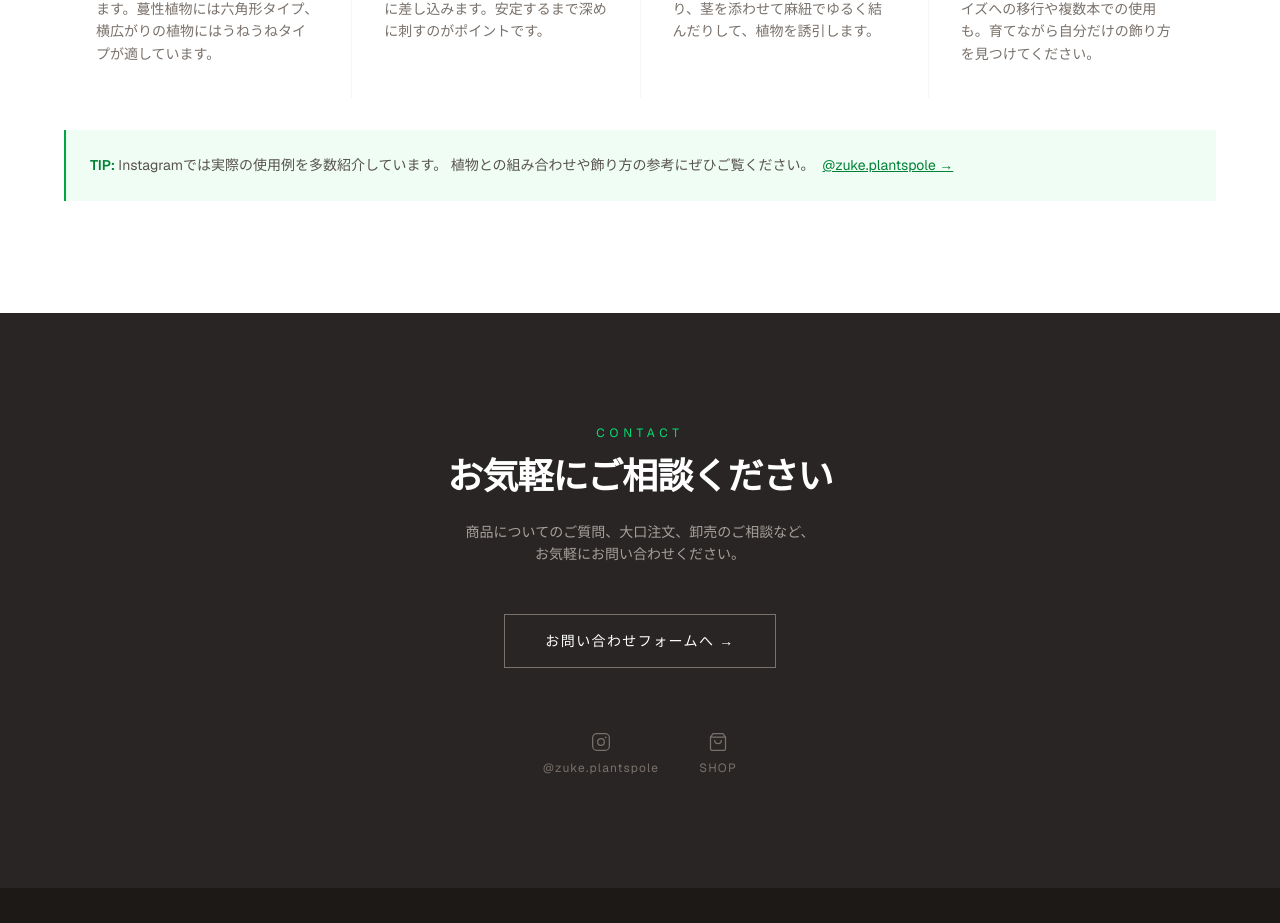
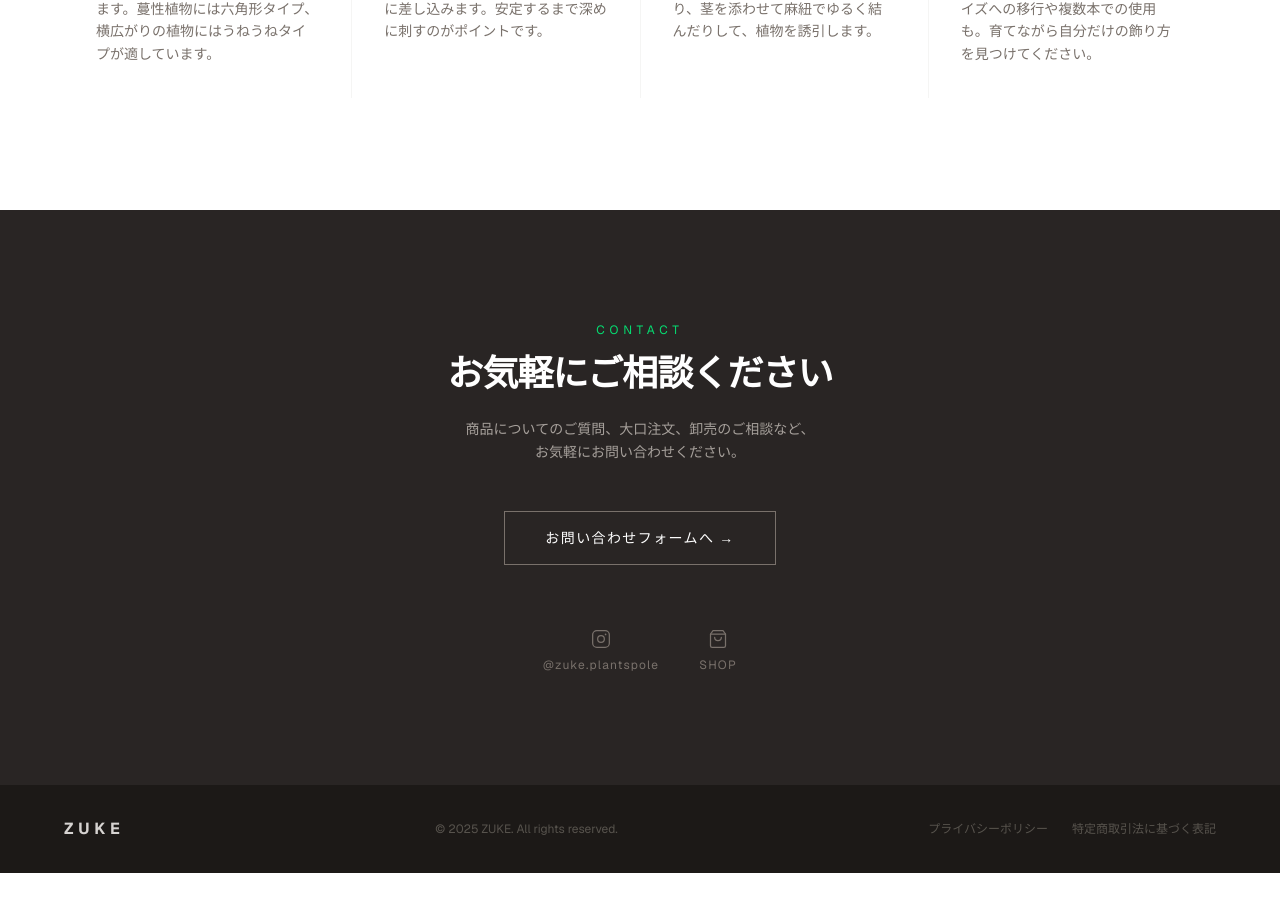
Before and after one commit to kotamasuzawa-gif/zuke-site, a Next.js app: page / in a window 1280 px wide. Shown: the part 3178-4101 px from the top of the page. After the commit the page ends 4051 px from the top, so only its background shows below. Built offline with nearby package versions, Linux system fonts and the light colour scheme.

Commit message:
Remove TIP section from HowTo

```diff
--- a/app/components/HowTo.tsx
+++ b/app/components/HowTo.tsx
@@ -40,21 +40,6 @@ export default function HowTo() {
           ))}
         </div>
 
-        <div className="mt-8 p-6 border-l-2 border-green-600 bg-green-50">
-          <p className="text-sm text-stone-600 leading-relaxed">
-            <span className="font-semibold text-green-700">TIP: </span>
-            Instagramでは実際の使用例を多数紹介しています。
-            植物との組み合わせや飾り方の参考にぜひご覧ください。
-            <a
-              href="https://www.instagram.com/zuke.plantspole/"
-              target="_blank"
-              rel="noopener noreferrer"
-              className="ml-2 underline text-green-700 hover:text-green-900 transition-colors"
-            >
-              @zuke.plantspole →
-            </a>
-          </p>
-        </div>
       </div>
     </section>
   );
```
